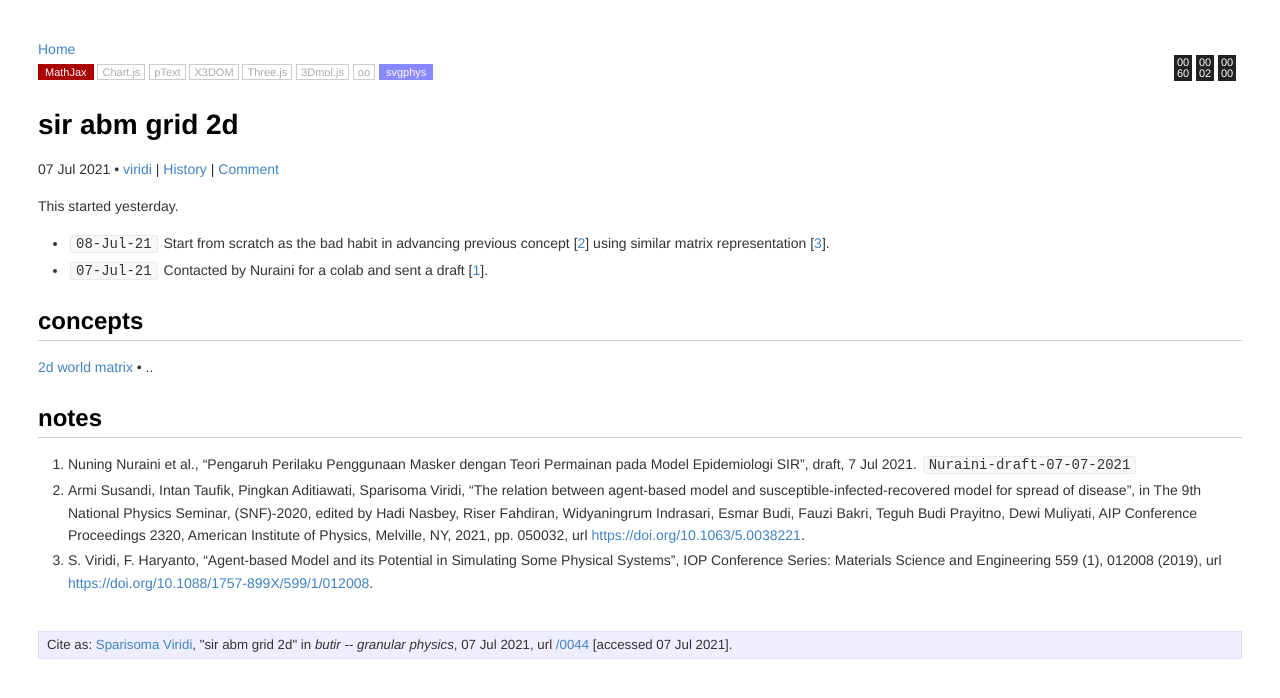
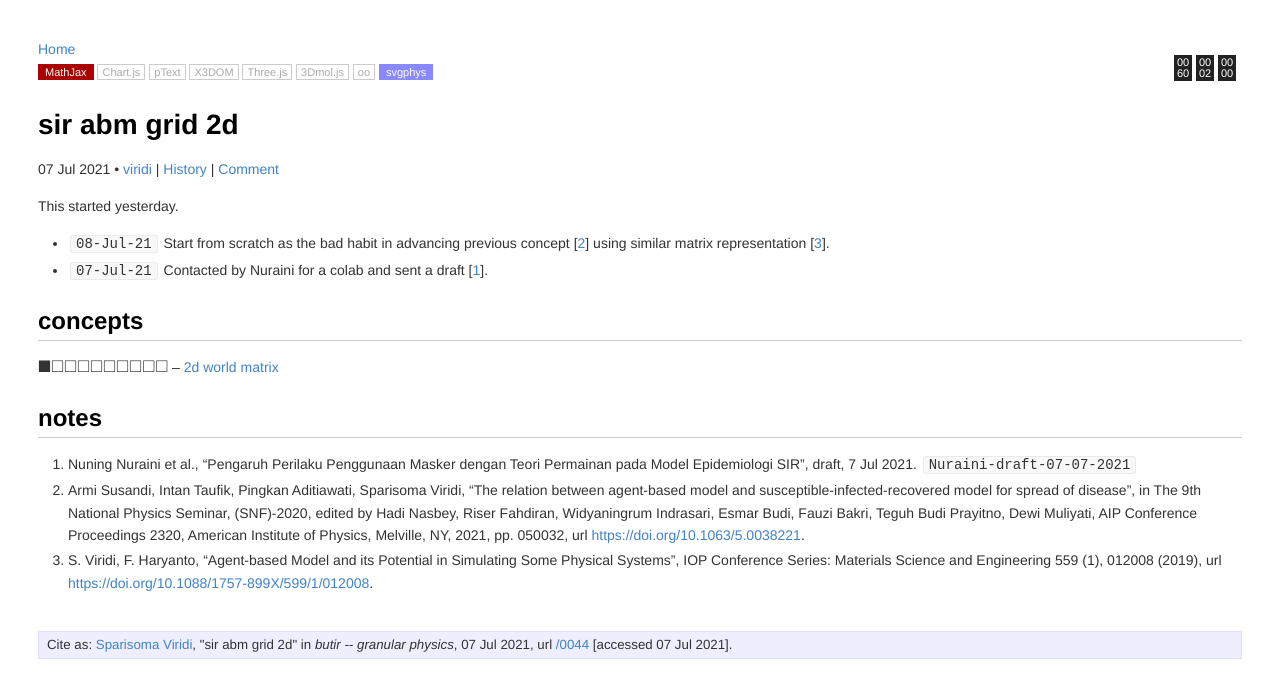
Before and after one commit to dudung/butir, a Jekyll site: the page built from _posts/0/04/2021-07-08-sir-abm-grid-2d.md, in a window 1280 px wide. Shown: the top 698 px of the page. Built offline with Jekyll 4.4.1, drawn with Linux system fonts in a browser that asks for light colours; formulas are drawn with MathJax 3.

Commit message:
progress bar

```diff
--- a/_posts/0/04/2021-07-08-sir-abm-grid-2d.md
+++ b/_posts/0/04/2021-07-08-sir-abm-grid-2d.md
@@ -26,7 +26,7 @@ This started yesterday.
 
 
 ## concepts
-[2d world matrix](0060) &bull; ..
+$\blacksquare\Box\Box\Box\Box\Box\Box\Box\Box\Box$ -- [2d world matrix](0060)
 
 
 ## notes
```
